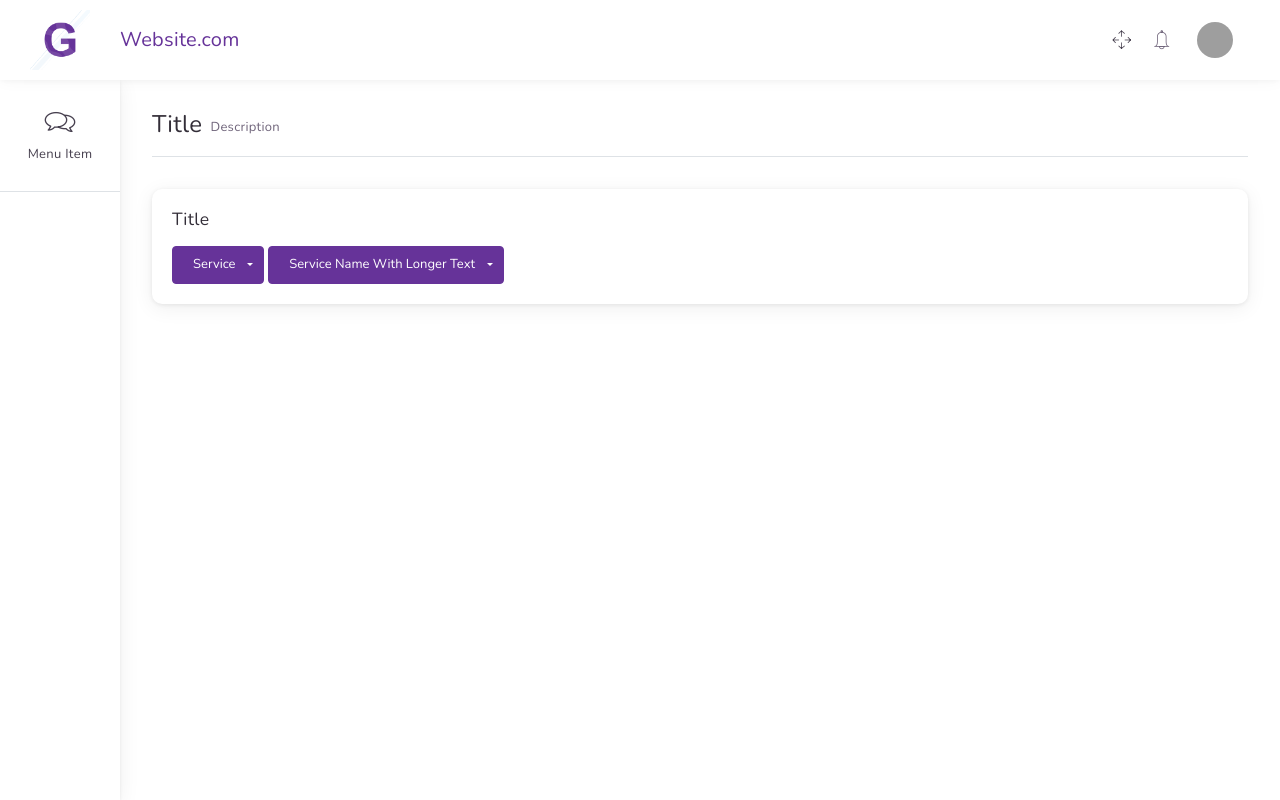
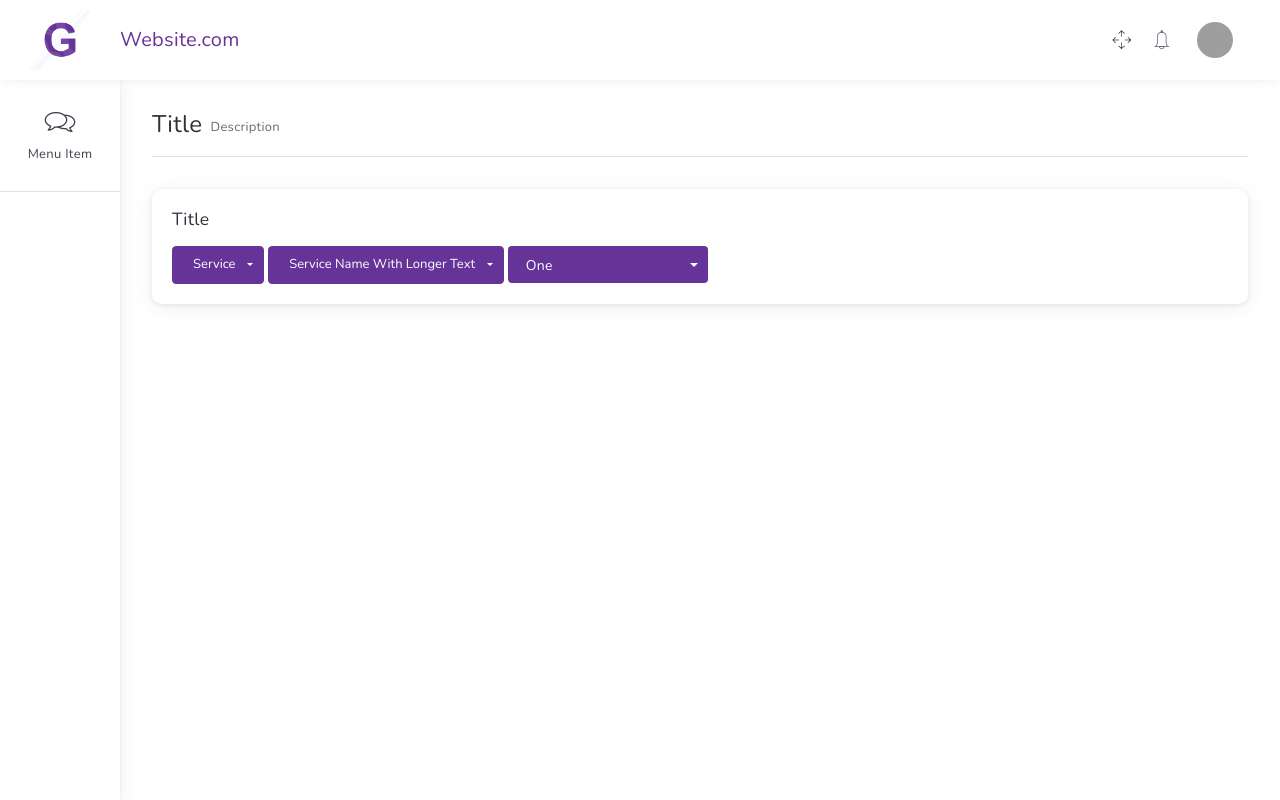
Before and after one commit to skein-dev/searchdorpdown, a PHP site: page / in a window 1280 px wide. Run offline with PHP 8.4, Linux system fonts and the light colour scheme; some web fonts are replaced; grey boxes are pictures that could not be loaded.

Commit message:
search select modify

```diff
--- /dev/null
+++ b/assets/styles/css/style.css
@@ -0,0 +1,164 @@
+select {
+    display: none !important;
+}
+
+.dropdown-select {
+    background-color: #639;
+    border-radius: 4px;
+    box-sizing: border-box;
+    cursor: pointer;
+    color: white;
+    display: block;
+    float: left;
+    font-size: 14px;
+    font-weight: normal;
+    height: 37px;
+    line-height: 40px;
+    outline: none;
+    padding-left: 18px;
+    padding-right: 30px;
+    position: relative;
+    text-align: left !important;
+    -webkit-user-select: none;
+    -moz-user-select: none;
+    -ms-user-select: none;
+    user-select: none;
+    white-space: nowrap;
+}
+
+.dropdown-select:focus {
+    background-color: #639;
+}
+
+.dropdown-select:hover {
+    background-color: #639;
+    box-shadow: 0 8px 25px -8px #639;
+}
+
+.dropdown-select:active,
+.dropdown-select.open {
+    box-shadow: 0 0 0 0.2rem rgb(102 51 153 / 50%);
+    background-color: #4d2673 !important;
+}
+
+.dropdown-select:after {
+    height: 0;
+    width: 0;
+    border-left: 4px solid transparent;
+    border-right: 4px solid transparent;
+    border-top: 4px solid white;
+    -webkit-transform: origin(50% 20%);
+    transform: origin(50% 20%);
+    content: '';
+    display: block;
+    margin-top: -2px;
+    pointer-events: none;
+    position: absolute;
+    right: 10px;
+    top: 50%;
+}
+
+.dropdown-select.open .list {
+    -webkit-transform: scale(1);
+    transform: scale(1);
+    opacity: 1;
+    pointer-events: auto;
+}
+
+.dropdown-select.open .option {
+    cursor: pointer;
+}
+
+.dropdown-select.wide {
+    width: 100%;
+}
+
+.dropdown-select.wide .list {
+    left: 0 !important;
+    right: 0 !important;
+}
+
+.dropdown-select .list {
+    box-sizing: border-box;
+    -webkit-transform: scale(0.75);
+    transform: scale(0.75);
+    -webkit-transform-origin: 50% 0;
+    transform-origin: 50% 0;
+    box-shadow: 0 0 0 1px rgba(0, 0, 0, 0.09);
+    background-color: #fff;
+    border-radius: 6px;
+    margin-top: 4px;
+    padding: 3px 0;
+    opacity: 0;
+    overflow: hidden;
+    pointer-events: none;
+    position: absolute;
+    top: 100%;
+    left: 0;
+    z-index: 999;
+    max-height: 250px;
+    overflow: auto;
+    border: 1px solid #ddd;
+}
+
+.dropdown-select .list:hover .option:not(:hover) {
+    background-color: transparent !important;
+}
+.dropdown-select .dd-search{
+    overflow:hidden;
+    display:flex;
+    align-items:center;
+    justify-content:center;
+    margin:0.5rem;
+}
+
+.dropdown-select .dd-searchbox{
+    width:90%;
+    height: 32px;
+    padding:0.5rem;
+    border:1px solid #999;
+    border-color:#999;
+    border-radius:4px;
+    outline:none;
+}
+.dropdown-select .dd-searchbox:focus{
+    border-color:#639;
+}
+
+.dropdown-select .list ul {
+    padding: 0;
+    color: black;
+}
+
+.dropdown-select .option {
+    cursor: default;
+    font-weight: 400;
+    line-height: 40px;
+    outline: none;
+    padding-left: 18px;
+    padding-right: 29px;
+    text-align: left;
+    list-style: none;
+}
+
+.dropdown-select .option:hover,
+.dropdown-select .option:focus {
+background-color: #f6f6f6 !important;
+}
+
+.dropdown-select .option.selected:focus {
+    background: #f6f6f6;
+}
+
+.dropdown-select a {
+    color: #aaa;
+    text-decoration: none;
+}
+
+.dropdown-select a:hover {
+    color: #666;
+}
+
+.btn-group .search-list{
+    width: 200px;
+}
--- a/index.php
+++ b/index.php
@@ -9,6 +9,8 @@
     <title>Website</title>
     <link href="https://fonts.googleapis.com/css?family=Nunito:300,400,400i,600,700,800,900" rel="stylesheet">
     <link rel="stylesheet" href="assets/styles/css/themes/lite-purple.min.css">
+    <link rel="stylesheet" href="assets/styles/css/style.css">
+
 
 </head>
 
@@ -30,12 +32,14 @@
                 <i class="i-Full-Screen header-icon d-none d-sm-inline-block" data-fullscreen></i>
                 <!-- Notificaiton -->
                 <div id="view_notications" class="dropdown">
-                    <div class="badge-top-container" role="button" id="dropdownNotification" data-toggle="dropdown" aria-haspopup="true" aria-expanded="false">
+                    <div class="badge-top-container" role="button" id="dropdownNotification" data-toggle="dropdown"
+                        aria-haspopup="true" aria-expanded="false">
                         <div id="current_notifications" style="display:none;"></div>
                         <i class="i-Bell text-muted header-icon"></i>
                     </div>
                     <!-- Notification dropdown -->
-                    <div class="dropdown-menu dropdown-menu-right notification-dropdown  rtl-ps-none" aria-labelledby="dropdownNotification" data-perfect-scrollbar data-suppress-scroll-x="true">
+                    <div class="dropdown-menu dropdown-menu-right notification-dropdown  rtl-ps-none"
+                        aria-labelledby="dropdownNotification" data-perfect-scrollbar data-suppress-scroll-x="true">
 
                     </div>
                 </div>
@@ -44,7 +48,8 @@
                 <!-- User avatar dropdown -->
                 <div class="dropdown">
                     <div class="user col align-self-end">
-                        <img src="./assets/images/faces/blank.png" id="userDropdown" alt="" data-toggle="dropdown" aria-haspopup="true" aria-expanded="false">
+                        <img src="./assets/images/faces/blank.png" id="userDropdown" alt="" data-toggle="dropdown"
+                            aria-haspopup="true" aria-expanded="false">
 
                         <div class="dropdown-menu dropdown-menu-right" aria-labelledby="userDropdown">
                             <div class="dropdown-header">
@@ -74,8 +79,6 @@
         </div>
         <!--=============== Left side End ================-->
 
-
-
         <!-- ============ Body content start ============= -->
         <div class="main-content-wrap sidenav-open d-flex flex-column">
             <div class="breadcrumb">
@@ -84,12 +87,7 @@
                     <li>Description</li>
                 </ul>
             </div>
-
-
             <div class="separator-breadcrumb border-top"></div>
-
-
-
             <div class="col-md-32 mb-3">
                 <div class="card text-left">
 
@@ -98,35 +96,53 @@
 
                         <input type="hidden" name="account_api_key" id="account_api_key" value="123" />
                         <input type="hidden" name="is_rental" id="is_rental" value="0" />
-
                         <!-- THIS PART NEEDS TO BE CHANGED TO LOOK SAME STYLE BUT INCORPORATE SEARCH DROP DOWN METHOD -->
 
                         <div class="btn-group">
-                            	<button id="service_select" name="service_select" type="button" class="btn btn-primary dropdown-toggle" data-toggle="dropdown" aria-haspopup="true" aria-expanded="false">Service</button>
+                            <button id="service_select" name="service_select" type="button"
+                                class="btn btn-primary dropdown-toggle" data-toggle="dropdown" aria-haspopup="true"
+                                aria-expanded="false">Service</button>
                             <div class="dropdown-menu" x-placement="bottom-start">
-									<a onclick="SetButtonText('service_select', 'Service 1');SetPrice('0.50', '0.85', '1.00', 'Service 1');" class="dropdown-item" href="#/"><i class="i-Compass-2"> </i> Service 1</a>
-									<a onclick="SetButtonText('service_select', 'Service 2');SetPrice('0.50', '0.85', '1.00', 'Service 2');" class="dropdown-item" href="#/"><i class="i-Compass-2"> </i> Service 2</a>
-									<a onclick="SetButtonText('service_select', 'Service 3');SetPrice('0.50', '0.85', '1.00', 'Service 3');" class="dropdown-item" href="#/"><i class="i-Compass-2"> </i> Service 3</a>
+                                <a onclick="SetButtonText('service_select', 'Service 1');SetPrice('0.50', '0.85', '1.00', 'Service 1');"
+                                    class="dropdown-item" href="#/"><i class="i-Compass-2"> </i> Service 1</a>
+                                <a onclick="SetButtonText('service_select', 'Service 2');SetPrice('0.50', '0.85', '1.00', 'Service 2');"
+                                    class="dropdown-item" href="#/"><i class="i-Compass-2"> </i> Service 2</a>
+                                <a onclick="SetButtonText('service_select', 'Service 3');SetPrice('0.50', '0.85', '1.00', 'Service 3');"
+                                    class="dropdown-item" href="#/"><i class="i-Compass-2"> </i> Service 3</a>
                             </div>
                         </div>
 
-
-
                         <div class="btn-group">
-                            	<button id="service_select_2" name="service_select_2" type="button" class="btn btn-primary dropdown-toggle" data-toggle="dropdown" aria-haspopup="true" aria-expanded="false">Service Name With Longer Text</button>
+                            <button id="service_select_2" name="service_select_2" type="button"
+                                class="btn btn-primary dropdown-toggle" data-toggle="dropdown" aria-haspopup="true"
+                                aria-expanded="false">Service Name With Longer Text</button>
                             <div class="dropdown-menu" x-placement="bottom-start">
-									<a onclick="SetButtonText('service_select_2', 'Service  With Longer Text');SetPrice('0.50', '0.85', '1.00', 'Service 1');" class="dropdown-item" href="#/"><i class="i-Compass-2"> </i> Service Name With Longer Text</a>
-									<a onclick="SetButtonText('service_select_2', 'Short');SetPrice('0.50', '0.85', '1.00', 'Service 2');" class="dropdown-item" href="#/"><i class="i-Compass-2"> </i> Short</a>
-									<a onclick="SetButtonText('service_select_2', 'Medium Length');SetPrice('0.50', '0.85', '1.00', 'Service 3');" class="dropdown-item" href="#/"><i class="i-Compass-2"> </i> Medium Length</a>
+                                <a onclick="SetButtonText('service_select_2', 'Service  With Longer Text');SetPrice('0.50', '0.85', '1.00', 'Service 1');"
+                                    class="dropdown-item" href="#/"><i class="i-Compass-2"> </i> Service Name With
+                                    Longer Text</a>
+                                <a onclick="SetButtonText('service_select_2', 'Short');SetPrice('0.50', '0.85', '1.00', 'Service 2');"
+                                    class="dropdown-item" href="#/"><i class="i-Compass-2"> </i> Short</a>
+                                <a onclick="SetButtonText('service_select_2', 'Medium Length');SetPrice('0.50', '0.85', '1.00', 'Service 3');"
+                                    class="dropdown-item" href="#/"><i class="i-Compass-2"> </i> Medium Length</a>
                             </div>
                         </div>
-
-
+                        <!-- SEARCH DROP START -->
+                        <div class="btn-group">
+                            <div class="search-list">
+                                <select name="">
+                                    <option value="1">One</option>
+                                    <option value="2">Two</option>
+                                    <option value="3">Three</option>
+                                    <option value="4">Four</option>
+                                </select>
+                            </div>
+                        </div>
+                        <!-- SEARCH DROP END -->
                         <!-- END OF PART REQUIRED -->
 
                         <script>
                             // SetButtonText : Start
-								function SetButtonText(button_name,button_text){
+                            function SetButtonText(button_name, button_text) {
                                 $("#" + button_name).html(button_text);
                             }
                         </script>
@@ -136,9 +152,7 @@
                 </div>
             </div>
             <!-- end of col-->
-
             <!-- end of row-->
-
             <!-- Modal -->
             <div class="modal fade" id="show_modal_box" tabindex="-1" role="dialog" aria-hidden="true">
                 <div class="modal-dialog modal-dialog-centered" role="document">
@@ -159,14 +173,8 @@
                 </div>
             </div>
             <!-- End Modal -->
-
-
             <!-- Footer Start -->
             <div class="flex-grow-1"></div>
-
-
-
-
         </div>
         <!-- ============ Body content End ============= -->
     </div>
@@ -174,11 +182,7 @@
 
     <script src="./assets/js/vendor/jquery-3.3.1.min.js"></script>
     <script src="./assets/js/vendor/bootstrap.bundle.min.js"></script>
-
+    <script src="./assets/js/vendor/search-select.js"></script>
     <!-- page vendor js -->
-
-
-
 </body>
-
 </html>
```
Also changed, not shown: assets/js/vendor/search-select.js (added). Lines whose indentation alone changed are shown as unchanged.
